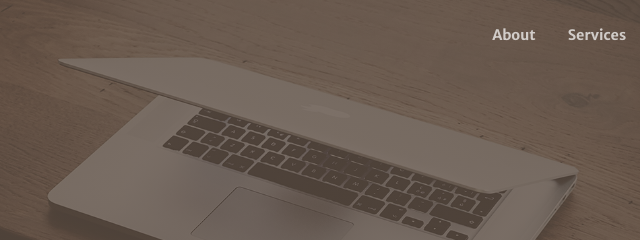
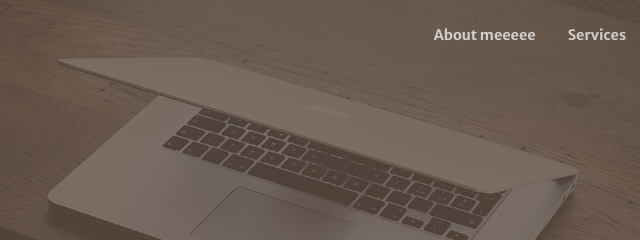
Before and after one commit to carleyescarrega/website, a website with bundled scripts: page index.html in a window 1280 px wide. Shown: the top 240 px of the page, 386-1026 px from the left. Built offline with nearby package versions, Linux system fonts and the light colour scheme.

Commit message:
Update index.html

```diff
--- a/index.html
+++ b/index.html
@@ -37,7 +37,7 @@
       <div class="collapse navbar-collapse" id="navbarResponsive">
         <ul class="navbar-nav ml-auto my-2 my-lg-0">
           <li class="nav-item">
-            <a class="nav-link js-scroll-trigger" href="#about">About</a>
+            <a class="nav-link js-scroll-trigger" href="#about">About meeeee</a>
           </li>
           <li class="nav-item">
             <a class="nav-link js-scroll-trigger" href="#services">Services</a>
```
